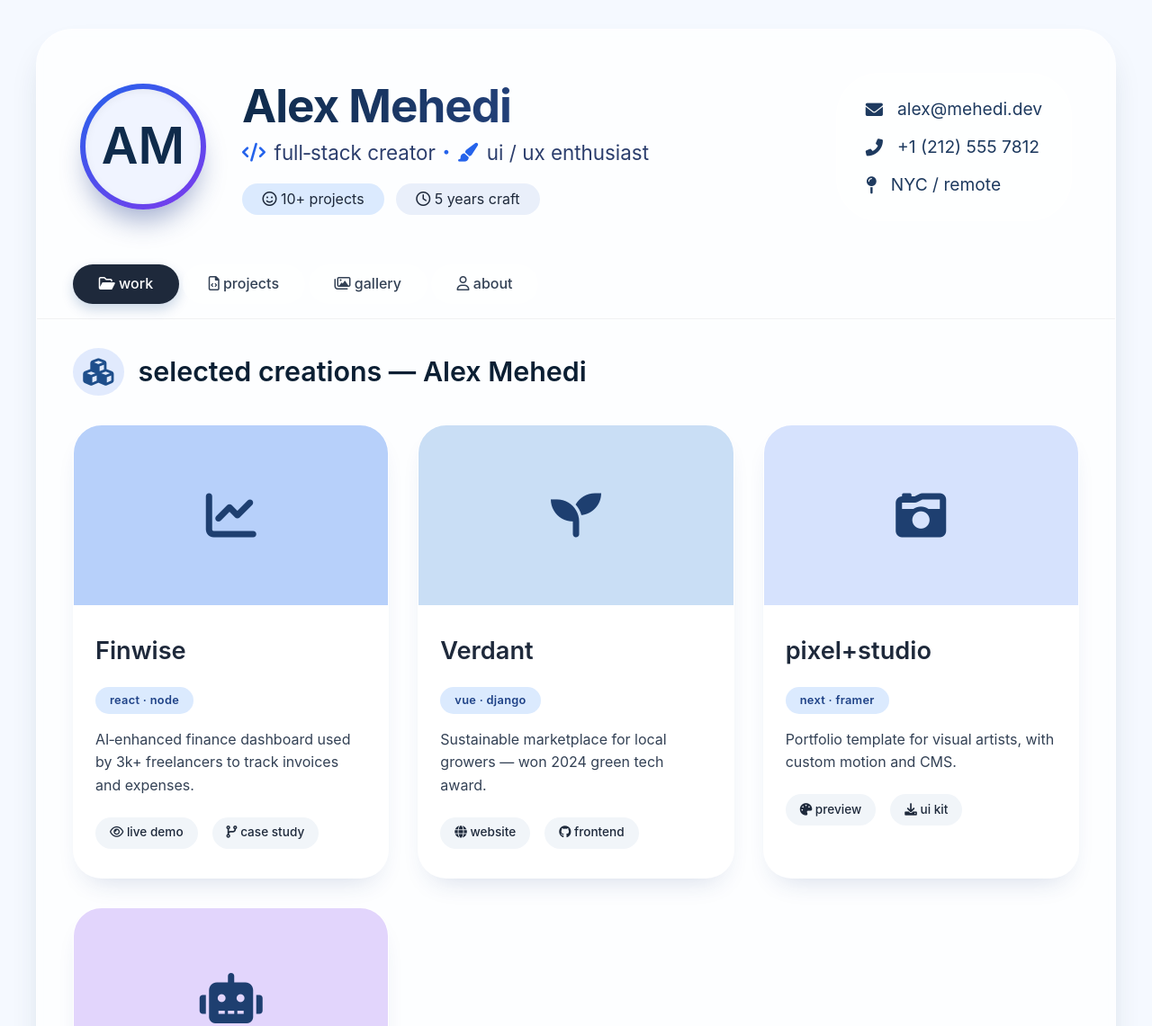
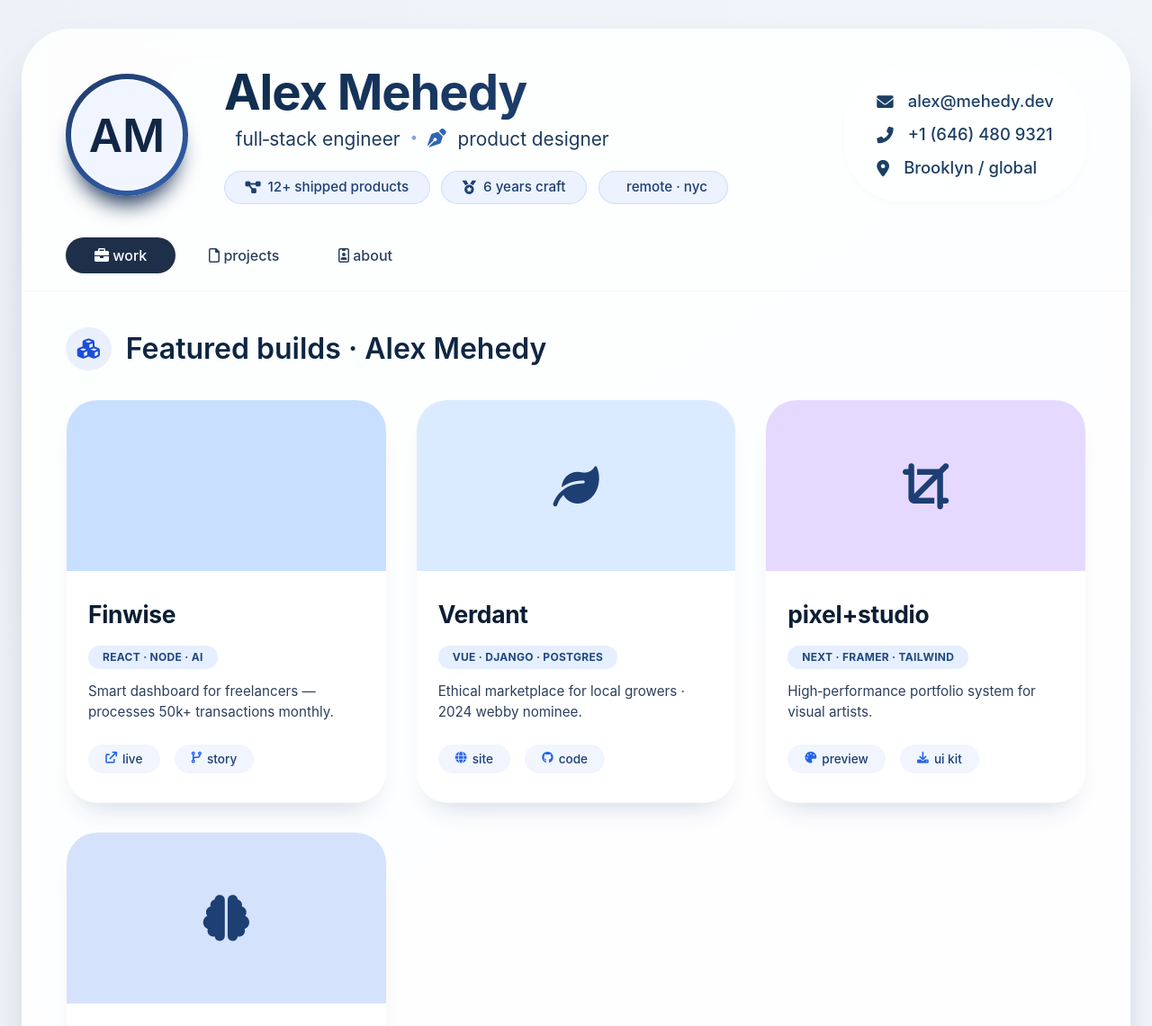
Before and after one commit to alexmehedy/alex, a plain HTML site: page index.html in a window 1280 px wide. Shown: the top 1141 px of the page at 90% size. Drawn offline with Linux system fonts and the light colour scheme.

Commit message:
Update index.html

```diff
--- a/index.html
+++ b/index.html
@@ -1,10 +1,9 @@
-
 <!DOCTYPE html>
 <html lang="en">
 <head>
   <meta charset="UTF-8">
   <meta name="viewport" content="width=device-width, initial-scale=1.0">
-  <title>Alex Mehedi · portfolio</title>
+  <title>Alex Mehedy · product engineer</title>
   <!-- Font Awesome 6 (free) -->
   <link rel="stylesheet" href="https://cdnjs.cloudflare.com/ajax/libs/font-awesome/6.0.0-beta3/css/all.min.css">
   <style>
@@ -15,201 +14,196 @@
     }
 
     body {
-      background: #f5f9ff;
+      background: linear-gradient(145deg, #eef2f8 0%, #f8fafd 100%);
       font-family: 'Inter', system-ui, -apple-system, BlinkMacSystemFont, 'Segoe UI', Roboto, sans-serif;
-      line-height: 1.6;
-      color: #1e293b;
+      line-height: 1.5;
+      color: #0b1e33;
       padding: 2rem 1.5rem;
+      min-height: 100vh;
+      display: flex;
+      align-items: center;
+      justify-content: center;
     }
 
+    /* main card – clean, elevated, professional */
     .container {
-      max-width: 1200px;
+      max-width: 1280px;
+      width: 100%;
       margin: 0 auto;
-      background: rgba(255,255,255,0.7);
-      backdrop-filter: blur(2px);
-      border-radius: 3rem 3rem 2rem 2rem;
-      box-shadow: 0 25px 50px -12px rgba(0, 20, 30, 0.25);
+      background: rgba(255,255,255,0.85);
+      backdrop-filter: blur(12px);
+      -webkit-backdrop-filter: blur(12px);
+      border-radius: 3.5rem;
+      box-shadow:
+        0 30px 60px -20px rgba(0,30,60,0.3),
+        0 0 0 1px rgba(255,255,255,0.7) inset;
+      border: 1px solid rgba(255,255,255,0.5);
     }
 
-    /* glassmorphism touch */
-    .glass-card {
-      background: rgba(255, 255, 255, 0.75);
-      backdrop-filter: blur(10px);
-      -webkit-backdrop-filter: blur(10px);
-      border: 1px solid rgba(255,255,255,0.5);
-      border-radius: 2.5rem;
-      box-shadow: 0 20px 35px -8px rgba(0,47,75,0.15);
+    /* consistent spacing */
+    .section-padding {
+      padding: 2.5rem 3rem;
     }
 
-    /* header / hero */
+    /* avatar + header */
     .hero {
       display: flex;
       flex-wrap: wrap;
       align-items: center;
       gap: 2.5rem;
-      padding: 3rem 3rem 2rem 3rem;
+      padding: 2.5rem 3rem 1.8rem 3rem;
     }
 
     .avatar {
       flex-shrink: 0;
-      width: 140px;
-      height: 140px;
-      background: linear-gradient(145deg, #2563eb, #7c3aed);
+      width: 136px;
+      height: 136px;
+      background: linear-gradient(150deg, #1f3a6b, #3361ad);
       border-radius: 50%;
       display: flex;
       align-items: center;
       justify-content: center;
-      box-shadow: 0 20px 30px -8px #1e3a8a66;
+      box-shadow: 0 20px 25px -12px #132b4e;
     }
 
     .avatar-inner {
-      width: 128px;
-      height: 128px;
+      width: 124px;
+      height: 124px;
       background: white;
       border-radius: 50%;
       display: flex;
       align-items: center;
       justify-content: center;
-      font-size: 3.5rem;
+      font-size: 3.2rem;
       font-weight: 600;
-      color: #0f2b4b;
-      box-shadow: inset 0 2px 10px rgba(0,0,0,0.05);
-      background: #f0f4ff;
+      color: #112645;
+      background: #f0f5ff;
+      border: 2px solid rgba(255,255,255,0.3);
     }
 
     .hero-text h1 {
-      font-size: 3.2rem;
+      font-size: 3.4rem;
       font-weight: 700;
       letter-spacing: -0.02em;
-      line-height: 1.2;
-      background: linear-gradient(to right, #0f2b4b, #2d4b8f);
+      line-height: 1.1;
+      background: linear-gradient(135deg, #0f2b4b, #25487e);
       -webkit-background-clip: text;
       -webkit-text-fill-color: transparent;
       background-clip: text;
     }
 
     .hero-text .tagline {
-      font-size: 1.4rem;
+      font-size: 1.3rem;
       font-weight: 400;
-      color: #2c3e6d;
-      margin-top: 0.2rem;
+      color: #1e3b5c;
+      margin-top: 0.4rem;
       display: flex;
       align-items: center;
-      gap: 0.6rem;
+      gap: 0.8rem;
       flex-wrap: wrap;
     }
 
     .hero-text .tagline i {
-      color: #2563eb;
-      font-size: 1.3rem;
+      color: #3065b5;
     }
 
     .hero-contact {
       margin-left: auto;
       display: flex;
       flex-direction: column;
-      gap: 0.7rem;
+      gap: 0.6rem;
       background: rgba(255,255,255,0.5);
-      padding: 1.5rem 2rem;
-      border-radius: 3rem;
-      border: 1px solid rgba(255,255,255,0.8);
+      padding: 1.4rem 2.2rem;
+      border-radius: 4rem;
+      border: 1px solid rgba(255,255,255,0.9);
+      box-shadow: 0 4px 10px rgba(0,0,0,0.02);
     }
 
     .hero-contact a {
-      color: #1e3a5f;
+      color: #1c3f64;
       text-decoration: none;
-      font-size: 1.2rem;
+      font-size: 1.15rem;
+      font-weight: 450;
       display: flex;
       align-items: center;
       gap: 1rem;
-      transition: 0.2s;
+      transition: all 0.15s;
+      white-space: nowrap;
     }
 
     .hero-contact a:hover {
-      color: #2563eb;
-      transform: scale(1.02);
+      color: #1d4ed8;
+      transform: translateX(4px);
     }
 
-    /* navbar / filter line */
-    .nav-links {
+    /* quick stats chips */
+    .stat-chips {
+      margin-top: 1.2rem;
       display: flex;
+      gap: 0.8rem;
       flex-wrap: wrap;
-      gap: 0.25rem;
-      padding: 1rem 2.5rem;
-      border-bottom: 1px solid rgba(0,0,0,0.05);
+    }
+    .chip {
+      background: rgba(37,99,235,0.08);
+      padding: 0.4rem 1.4rem;
+      border-radius: 40px;
+      font-size: 0.95rem;
+      font-weight: 500;
+      color: #1e3f70;
+      border: 1px solid rgba(37,99,235,0.15);
+      display: inline-flex;
+      align-items: center;
+      gap: 8px;
     }
 
-    .nav-item {
-      padding: 0.6rem 1.8rem;
-      border-radius: 40px;
-      font-weight: 500;
-      background: transparent;
-      transition: 0.2s;
-      color: #334155;
-      cursor: default;
-    }
-
-    .nav-item.active {
-      background: #1e293b;
-      color: white;
-      box-shadow: 0 6px 14px rgba(0,60,130,0.2);
-    }
-
-    .nav-item:not(.active) {
-      background: rgba(255,255,255,0.5);
-    }
-
-    /* portfolio grid */
-    .portfolio-section {
-      padding: 2rem 2.5rem 2.5rem;
-    }
-
+    /* section titles */
     .section-title {
       display: flex;
       align-items: center;
       gap: 1rem;
-      font-size: 1.9rem;
+      font-size: 2rem;
       font-weight: 600;
       margin-bottom: 2rem;
-      color: #0b1f33;
+      color: #0e2642;
+    }
+    .section-title i {
+      background: #1d4ed815;
+      padding: 0.8rem;
+      border-radius: 50%;
+      color: #1d4ed8;
+      font-size: 1.4rem;
     }
 
-    .section-title i {
-      background: #2563eb20;
-      padding: 0.7rem;
-      border-radius: 50%;
-      color: #1e4e8b;
-    }
-
+    /* project grid */
     .project-grid {
       display: grid;
-      grid-template-columns: repeat(auto-fit, minmax(280px, 1fr));
+      grid-template-columns: repeat(auto-fit, minmax(260px, 1fr));
       gap: 2rem;
     }
 
     .project-card {
       background: white;
-      border-radius: 2rem;
+      border-radius: 2.2rem;
       overflow: hidden;
-      transition: all 0.25s ease;
-      border: 1px solid rgba(255,255,255,0.6);
-      box-shadow: 0 15px 30px -15px rgba(30, 60, 130, 0.2);
+      transition: all 0.2s ease;
+      border: 1px solid rgba(0,0,0,0.02);
+      box-shadow: 0 20px 30px -18px rgba(0,50,100,0.2);
     }
 
     .project-card:hover {
-      transform: translateY(-8px);
-      box-shadow: 0 30px 40px -18px #0f2f57;
+      transform: translateY(-6px);
+      box-shadow: 0 28px 38px -20px #102b4e;
     }
 
     .card-img {
       width: 100%;
-      height: 200px;
-      background: #d3e2fd;
+      height: 190px;
+      background: #dae6fc;
       display: flex;
       align-items: center;
       justify-content: center;
-      font-size: 3.5rem;
-      color: #1e3f70;
+      font-size: 3.2rem;
+      color: #1d3f73;
       transition: 0.2s;
     }
 
@@ -218,26 +212,29 @@
     }
 
     .card-content h3 {
-      font-size: 1.7rem;
-      font-weight: 600;
-      margin-bottom: 0.4rem;
+      font-size: 1.65rem;
+      font-weight: 650;
+      letter-spacing: -0.01em;
+      margin-bottom: 0.3rem;
     }
 
     .project-tag {
+      background: #e5efff;
+      color: #1f4880;
+      border-radius: 40px;
+      font-size: 0.75rem;
+      font-weight: 700;
+      padding: 0.25rem 1rem;
+      margin: 0.6rem 0 0.9rem;
       display: inline-block;
-      background: #dbeafe;
-      color: #1f4287;
-      border-radius: 40px;
-      font-size: 0.8rem;
-      font-weight: 600;
-      padding: 0.3rem 1rem;
-      margin: 0.75rem 0 1rem;
+      text-transform: uppercase;
       letter-spacing: 0.3px;
     }
 
     .card-content p {
-      color: #334155;
-      margin-bottom: 1.4rem;
+      color: #2d3f5e;
+      margin-bottom: 1.5rem;
+      font-size: 0.95rem;
     }
 
     .card-footer {
@@ -246,14 +243,25 @@
     }
 
     .card-footer span {
-      background: #f1f5f9;
-      padding: 0.4rem 1rem;
+      background: #f0f5fe;
+      padding: 0.35rem 1.2rem;
       border-radius: 40px;
       font-size: 0.85rem;
-      font-weight: 500;
+      font-weight: 530;
+      color: #1f3e73;
+      cursor: default;
+      transition: background 0.1s;
+      display: inline-flex;
+      align-items: center;
+      gap: 6px;
     }
 
-    /* skills & tools row */
+    .card-footer span i {
+      font-size: 0.8rem;
+      color: #2563eb;
+    }
+
+    /* skills section */
     .skills-wrap {
       margin-top: 3rem;
       display: flex;
@@ -262,21 +270,22 @@
       justify-content: space-between;
       background: rgba(255,255,255,0.5);
       border-radius: 3rem;
-      padding: 2rem 2.5rem;
+      padding: 2.5rem 3rem;
+      border: 1px solid rgba(255,255,255,0.8);
     }
 
     .skill-group {
-      flex: 1 1 200px;
+      flex: 1 1 180px;
     }
 
     .skill-group h4 {
-      font-size: 1.3rem;
+      font-size: 1.25rem;
       font-weight: 600;
-      margin-bottom: 1.5rem;
+      margin-bottom: 1.4rem;
       display: flex;
       align-items: center;
-      gap: 0.5rem;
-      color: #19345e;
+      gap: 0.6rem;
+      color: #193761;
     }
 
     .skill-items {
@@ -287,29 +296,30 @@
 
     .skill-badge {
       background: white;
-      border-radius: 50px;
-      padding: 0.5rem 1.5rem;
+      border-radius: 100px;
+      padding: 0.5rem 1.4rem;
       font-weight: 500;
-      box-shadow: 0 3px 8px rgba(0,0,0,0.02);
-      border: 1px solid rgba(37,99,235,0.15);
+      font-size: 0.95rem;
+      box-shadow: 0 3px 7px rgba(0,0,0,0.02);
+      border: 1px solid rgba(37,99,235,0.2);
       display: flex;
       align-items: center;
       gap: 0.5rem;
     }
 
     .skill-badge i {
-      color: #2563eb;
-      font-size: 1rem;
+      color: #2263d3;
+      width: 1.1rem;
     }
 
-    /* footer / contact row */
+    /* footer */
     .footer-area {
       display: flex;
       flex-wrap: wrap;
       align-items: center;
       justify-content: space-between;
-      padding: 1.5rem 3rem 2.5rem;
-      color: #1f3a60;
+      padding: 1.8rem 3rem 2.8rem 3rem;
+      color: #1f3f66;
     }
 
     .footer-social {
@@ -318,197 +328,177 @@
     }
 
     .footer-social a {
-      color: #1e3a6b;
-      font-size: 1.7rem;
-      transition: 0.2s;
+      color: #1d3c68;
+      font-size: 1.6rem;
+      transition: all 0.15s;
     }
 
     .footer-social a:hover {
-      color: #2563eb;
+      color: #1d4ed8;
       transform: scale(1.1);
     }
 
     .footer-credit {
       font-size: 1rem;
-      font-weight: 400;
       background: rgba(255,255,255,0.5);
       padding: 0.6rem 1.8rem;
       border-radius: 40px;
+      border: 1px solid rgba(255,255,255,0.7);
+      color: #1e3e67;
     }
 
     hr {
       border: none;
       height: 1px;
-      background: linear-gradient(to right, transparent, #b3c9f0, transparent);
-      margin: 0 2rem;
+      background: linear-gradient(90deg, transparent, #b7cef0, transparent);
+      margin: 0 3rem;
     }
 
-    /* responsive touches */
-    @media (max-width: 800px) {
+    /* responsive */
+    @media (max-width: 900px) {
       .hero {
         flex-direction: column;
         align-items: flex-start;
-        padding: 2rem 1.8rem;
+        padding: 2rem 2rem;
       }
       .hero-contact {
         margin-left: 0;
         width: 100%;
       }
-      .nav-links {
-        padding: 1rem 1.8rem;
-      }
-      .portfolio-section {
-        padding: 1.8rem;
+      .hero-contact a {
+        white-space: normal;
       }
       .skills-wrap {
         flex-direction: column;
-        gap: 1.5rem;
-      }
-      .footer-area {
-        flex-direction: column-reverse;
-        gap: 1.5rem;
-        align-items: flex-start;
-        padding: 1.8rem;
+        padding: 2rem;
       }
     }
 
-    @media (max-width: 480px) {
-      .hero-text h1 {
-        font-size: 2.5rem;
+    @media (max-width: 600px) {
+      body { padding: 1rem; }
+      .hero-text h1 { font-size: 2.8rem; }
+      .section-padding { padding: 1.8rem; }
+      .footer-area {
+        flex-direction: column-reverse;
+        align-items: flex-start;
+        gap: 1.5rem;
       }
     }
   </style>
 </head>
 <body>
-<div class="container glass-card">
-  <!-- hero area: alex mehedi -->
+<div class="container">
+  <!-- hero: Alex Mehedy -->
   <div class="hero">
     <div class="avatar">
       <div class="avatar-inner">AM</div>
     </div>
     <div class="hero-text">
-      <h1>Alex Mehedi</h1>
+      <h1>Alex Mehedy</h1>
       <div class="tagline">
-        <i class="fas fa-code"></i> full‑stack creator
-        <i class="fas fa-circle" style="font-size: 0.3rem; color: #2563eb;"></i>
-        <i class="fas fa-paint-brush"></i> ui / ux enthusiast
+        <i class="fas fa-brackets-curly"></i> full‑stack engineer
+        <i class="fas fa-circle" style="font-size: 0.3rem; opacity: 0.6;"></i>
+        <i class="fas fa-pen-nib"></i> product designer
       </div>
-      <div style="margin-top: 1rem; display: flex; gap: 0.8rem; flex-wrap: wrap;">
-        <span style="background:#dbeafe; padding:0.3rem 1.4rem; border-radius:40px;"><i class="far fa-smile"></i> 10+ projects</span>
-        <span style="background:#e9effa; padding:0.3rem 1.4rem; border-radius:40px;"><i class="far fa-clock"></i> 5 years craft</span>
+      <div class="stat-chips">
+        <span class="chip"><i class="fas fa-diagram-project"></i> 12+ shipped products</span>
+        <span class="chip"><i class="fas fa-medal"></i> 6 years craft</span>
+        <span class="chip"><i class="fas globe"></i> remote · nyc</span>
       </div>
     </div>
     <div class="hero-contact">
-      <a href="#"><i class="fas fa-envelope"></i> alex@mehedi.dev</a>
-      <a href="#"><i class="fas fa-phone-alt"></i> +1 (212) 555 7812</a>
-      <a href="#"><i class="fas fa-map-pin"></i> NYC / remote</a>
+      <a href="#"><i class="fas fa-envelope"></i> alex@mehedy.dev</a>
+      <a href="#"><i class="fas fa-phone-alt"></i> +1 (646) 480 9321</a>
+      <a href="#"><i class="fas fa-location-dot"></i> Brooklyn / global</a>
     </div>
   </div>
 
-  <!-- subtle navigation (non functional, just design) -->
-  <div class="nav-links">
-    <span class="nav-item active"><i class="far fa-folder-open"></i> work</span>
-    <span class="nav-item"><i class="far fa-file-code"></i> projects</span>
-    <span class="nav-item"><i class="far fa-images"></i> gallery</span>
-    <span class="nav-item"><i class="far fa-user"></i> about</span>
+  <!-- minimalist navigation (design element) -->
+  <div style="display: flex; gap: 0.5rem; padding: 0.5rem 3rem 1.2rem 3rem; border-bottom: 1px solid rgba(0,0,0,0.03);">
+    <span style="background:#1e2f4a; color:white; padding:0.5rem 2rem; border-radius:40px; font-weight:500;"><i class="fas fa-briefcase"></i> work</span>
+    <span style="background:transparent; color:#2a405e; padding:0.5rem 1.8rem; border-radius:40px; font-weight:450;"><i class="far fa-file"></i> projects</span>
+    <span style="background:transparent; color:#2a405e; padding:0.5rem 1.8rem; border-radius:40px; font-weight:450;"><i class="far fa-id-badge"></i> about</span>
   </div>
 
-  <!-- portfolio grid - featured work -->
-  <div class="portfolio-section">
+  <!-- portfolio section -->
+  <div style="padding: 2.5rem 3rem;">
     <div class="section-title">
       <i class="fas fa-cubes"></i>
-      <span>selected creations — Alex Mehedi</span>
+      <span>Featured builds · Alex Mehedy</span>
     </div>
     <div class="project-grid">
-      <!-- project 1 -->
+      <!-- 1 -->
       <div class="project-card">
-        <div class="card-img" style="background: #b7d0fa;">
-          <i class="fas fa-chart-line"></i>
-        </div>
+        <div class="card-img" style="background: #c8dfff;"><i class="fas fa-chart-simple"></i></div>
         <div class="card-content">
           <h3>Finwise</h3>
-          <span class="project-tag">react · node</span>
-          <p>AI‑enhanced finance dashboard used by 3k+ freelancers to track invoices and expenses.</p>
-          <div class="card-footer">
-            <span><i class="far fa-eye"></i> live demo</span>
-            <span><i class="fas fa-code-branch"></i> case study</span>
-          </div>
+          <span class="project-tag">react · node · ai</span>
+          <p>Smart dashboard for freelancers — processes 50k+ transactions monthly.</p>
+          <div class="card-footer"><span><i class="fas fa-arrow-up-right-from-square"></i> live</span><span><i class="fas fa-code-branch"></i> story</span></div>
         </div>
       </div>
-      <!-- project 2 -->
+      <!-- 2 -->
       <div class="project-card">
-        <div class="card-img" style="background: #c9def5;">
-          <i class="fas fa-seedling"></i>
-        </div>
+        <div class="card-img" style="background: #dbebff;"><i class="fas fa-leaf"></i></div>
         <div class="card-content">
           <h3>Verdant</h3>
-          <span class="project-tag">vue · django</span>
-          <p>Sustainable marketplace for local growers — won 2024 green tech award.</p>
-          <div class="card-footer">
-            <span><i class="fas fa-globe"></i> website</span>
-            <span><i class="fab fa-github"></i> frontend</span>
-          </div>
+          <span class="project-tag">vue · django · postgres</span>
+          <p>Ethical marketplace for local growers · 2024 webby nominee.</p>
+          <div class="card-footer"><span><i class="fas fa-globe"></i> site</span><span><i class="fab fa-github"></i> code</span></div>
         </div>
       </div>
-      <!-- project 3 -->
+      <!-- 3 -->
       <div class="project-card">
-        <div class="card-img" style="background: #d6e2fd;">
-          <i class="fas fa-camera-retro"></i>
-        </div>
+        <div class="card-img" style="background: #e6d9ff;"><i class="fas fa-crop"></i></div>
         <div class="card-content">
           <h3>pixel+studio</h3>
-          <span class="project-tag">next · framer</span>
-          <p>Portfolio template for visual artists, with custom motion and CMS.</p>
-          <div class="card-footer">
-            <span><i class="fas fa-palette"></i> preview</span>
-            <span><i class="fas fa-download"></i> ui kit</span>
-          </div>
+          <span class="project-tag">next · framer · tailwind</span>
+          <p>High‑performance portfolio system for visual artists.</p>
+          <div class="card-footer"><span><i class="fas fa-palette"></i> preview</span><span><i class="fas fa-download"></i> ui kit</span></div>
         </div>
       </div>
-      <!-- project 4 (extra) -->
+      <!-- 4 -->
       <div class="project-card">
-        <div class="card-img" style="background: #e2d5fc;">
-          <i class="fas fa-robot"></i>
-        </div>
+        <div class="card-img" style="background: #d4e2fc;"><i class="fas fa-brain"></i></div>
         <div class="card-content">
           <h3>DocuMind</h3>
-          <span class="project-tag">python · llm</span>
-          <p>Intelligent document summarizer for legal teams – 90% time save.</p>
-          <div class="card-footer">
-            <span><i class="fas fa-flask"></i> research</span>
-            <span><i class="fas fa-arrow-up-right-from-square"></i> api</span>
-          </div>
+          <span class="project-tag">python · llm · fastapi</span>
+          <p>Legal document summarizer used by 3 NYC firms.</p>
+          <div class="card-footer"><span><i class="fas fa-flask"></i> paper</span><span><i class="fas fa-cloud"></i> demo</span></div>
         </div>
       </div>
     </div>
 
-    <!-- skills & tools (with icons) -->
+    <!-- skills & tooling (professional stack) -->
     <div class="skills-wrap">
       <div class="skill-group">
-        <h4><i class="fas fa-laptop-code"></i> core stack</h4>
+        <h4><i class="fas fa-code"></i> core engineering</h4>
         <div class="skill-items">
           <span class="skill-badge"><i class="fab fa-react"></i> React</span>
           <span class="skill-badge"><i class="fab fa-vuejs"></i> Vue</span>
           <span class="skill-badge"><i class="fab fa-node"></i> Node.js</span>
           <span class="skill-badge"><i class="fab fa-python"></i> Python</span>
           <span class="skill-badge"><i class="fas fa-database"></i> PostgreSQL</span>
+          <span class="skill-badge"><i class="fas fa-code-branch"></i> TypeScript</span>
         </div>
       </div>
       <div class="skill-group">
-        <h4><i class="fas fa-wand-magic"></i> design & tools</h4>
+        <h4><i class="fas fa-paint-brush"></i> design & ux</h4>
         <div class="skill-items">
           <span class="skill-badge"><i class="fas fa-pencil-ruler"></i> Figma</span>
-          <span class="skill-badge"><i class="fas fa-cube"></i> Spline</span>
+          <span class="skill-badge"><i class="fas fa-cubes"></i> Spline</span>
           <span class="skill-badge"><i class="fas fa-palette"></i> Tailwind</span>
           <span class="skill-badge"><i class="fab fa-figma"></i> Framer</span>
+          <span class="skill-badge"><i class="fas fa-mobile"></i> responsive</span>
         </div>
       </div>
       <div class="skill-group">
-        <h4><i class="fas fa-cloud"></i> devops & more</h4>
+        <h4><i class="fas fa-cloud-arrow-up"></i> infra & tooling</h4>
         <div class="skill-items">
           <span class="skill-badge"><i class="fab fa-docker"></i> Docker</span>
           <span class="skill-badge"><i class="fas fa-cloud"></i> Vercel</span>
-          <span class="skill-badge"><i class="fas fa-code-branch"></i> Git</span>
+          <span class="skill-badge"><i class="fas fa-code-branch"></i> GitHub CI</span>
+          <span class="skill-badge"><i class="fas fa-terminal"></i> AWS (basic)</span>
         </div>
       </div>
     </div>
@@ -516,19 +506,19 @@
 
   <hr>
 
-  <!-- footer / extra contact and credit -->
+  <!-- footer with social and credit (name fixed) -->
   <div class="footer-area">
     <div class="footer-social">
       <a href="#" aria-label="github"><i class="fab fa-github"></i></a>
       <a href="#" aria-label="linkedin"><i class="fab fa-linkedin-in"></i></a>
       <a href="#" aria-label="dribbble"><i class="fab fa-dribbble"></i></a>
-      <a href="#" aria-label="x"><i class="fab fa-x-twitter"></i></a>
+      <a href="#" aria-label="x platform"><i class="fab fa-x-twitter"></i></a>
     </div>
     <div class="footer-credit">
-      <i class="far fa-copyright"></i> alex mehedi — 2025 • build with <i class="fas fa-heart" style="color:#2563eb;"></i>
+      <i class="far fa-copyright"></i> Alex Mehedy — 2025 • built with <i class="fas fa-heart" style="color:#1d4ed8;"></i> in Brooklyn
     </div>
   </div>
 </div>
-<!-- small note: this is a handmade single-page portfolio for alex mehedi -->
+<!-- profile: Alex Mehedy · product engineer -->
 </body>
 </html>
```
